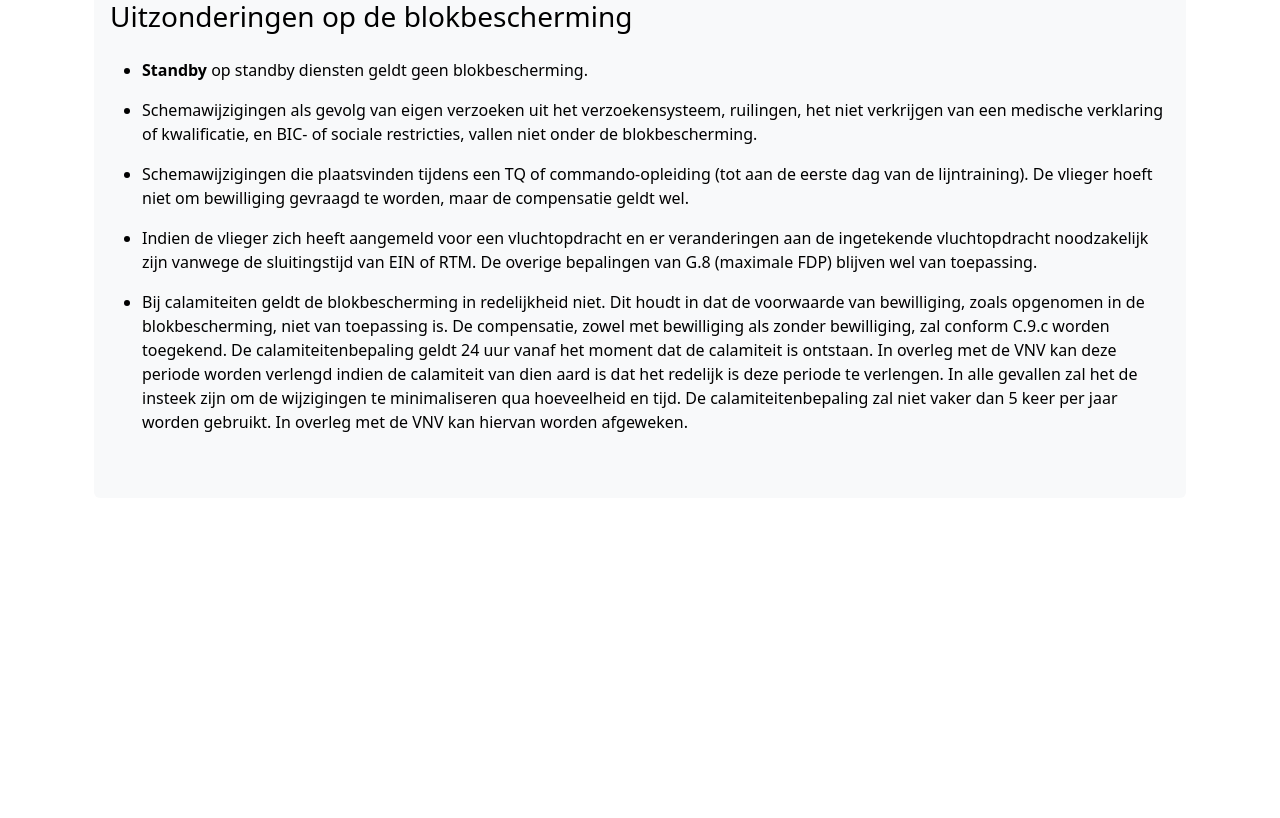
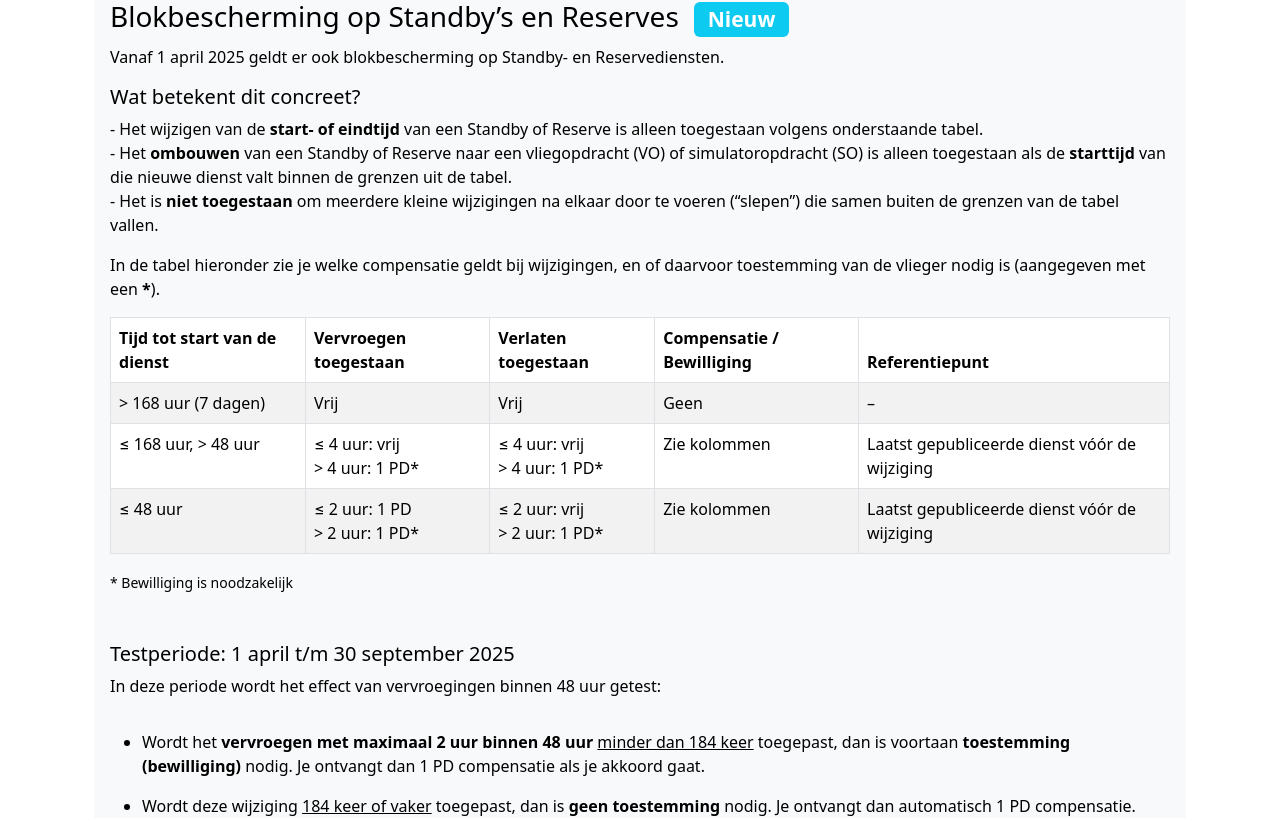
Before and after one commit to DartLazer/hvcao-pwa, a Nuxt app in the folder nuxt3/: page /blokbescherming in a window 1280 px wide. Shown: the part 1387-2205 px from the top of the page. Before the commit the page ends 1933 px from the top, so only its background shows below. Built offline with nearby package versions, Linux system fonts and the light colour scheme.

Commit message:
Add blokbescherming standby

```diff
--- a/nuxt3/pages/blokbescherming.vue
+++ b/nuxt3/pages/blokbescherming.vue
@@ -57,9 +57,91 @@
           </tbody>
         </table>
 
-        <blok-bescherming-tabel-accordion />
+        <blok-bescherming-tabel-accordion/>
 
-        <h3>Uitzonderingen op de blokbescherming</h3>
+        <!-- Standby Blok bescherming -->
+
+        <h3>Blokbescherming op Standby’s en Reserves <span class="badge bg-info ms-2">Nieuw</span></h3>
+        <p>
+          Vanaf 1 april 2025 geldt er ook blokbescherming op Standby- en Reservediensten.
+        </p>
+
+        <p>
+          <h5>Wat betekent dit concreet?</h5>
+          - Het wijzigen van de <b>start- of eindtijd</b> van een Standby of Reserve is alleen toegestaan volgens
+          onderstaande tabel.<br>
+          - Het <b>ombouwen</b> van een Standby of Reserve naar een vliegopdracht (VO) of simulatoropdracht (SO) is
+          alleen toegestaan als de <strong>starttijd</strong> van die nieuwe dienst valt binnen de grenzen uit de tabel.<br>
+          - Het is <b>niet toegestaan</b> om meerdere kleine wijzigingen na elkaar door te voeren (“slepen”) die samen
+          buiten de grenzen van de tabel vallen.
+        </p>
+
+        <p>
+          In de tabel hieronder zie je welke compensatie geldt bij wijzigingen, en of daarvoor toestemming van de
+          vlieger nodig is (aangegeven met een <b>*</b>).
+        </p>
+
+        <table class="table table-striped table-bordered">
+          <thead class="thead-dark">
+          <tr>
+            <th>Tijd tot start van de dienst</th>
+            <th>Vervroegen toegestaan</th>
+            <th>Verlaten toegestaan</th>
+            <th>Compensatie / Bewilliging</th>
+            <th>Referentiepunt</th>
+          </tr>
+          </thead>
+          <tbody>
+          <tr>
+            <td>&gt; 168 uur (7 dagen)</td>
+            <td>Vrij</td>
+            <td>Vrij</td>
+            <td>Geen</td>
+            <td>–</td>
+          </tr>
+          <tr>
+            <td>&le; 168 uur, &gt; 48 uur</td>
+            <td>&le; 4 uur: vrij<br>&gt; 4 uur: 1 PD*</td>
+            <td>&le; 4 uur: vrij<br>&gt; 4 uur: 1 PD*</td>
+            <td>Zie kolommen</td>
+            <td>Laatst gepubliceerde dienst vóór de wijziging</td>
+          </tr>
+          <tr>
+            <td>&le; 48 uur</td>
+            <td>&le; 2 uur: 1 PD<br>&gt; 2 uur: 1 PD*</td>
+            <td>&le; 2 uur: vrij<br>&gt; 2 uur: 1 PD*</td>
+            <td>Zie kolommen</td>
+            <td>Laatst gepubliceerde dienst vóór de wijziging</td>
+          </tr>
+          </tbody>
+        </table>
+        <p class="mb-5">
+          <small>
+            * Bewilliging is noodzakelijk
+          </small>
+        </p>
+
+        <h5>
+          Testperiode: 1 april t/m 30 september 2025
+        </h5>
+        <p>
+          In deze periode wordt het effect van vervroegingen binnen 48 uur getest:
+        </p>
+
+        <ul>
+          <li>
+            Wordt het <b>vervroegen met maximaal 2 uur binnen 48 uur</b> <u>minder dan 184 keer</u> toegepast, dan is
+            voortaan <b>toestemming (bewilliging)</b> nodig. Je ontvangt dan 1 PD compensatie als je akkoord gaat.
+          </li>
+          <li>
+            Wordt deze wijziging <u>184 keer of vaker</u> toegepast, dan is <b>geen toestemming</b> nodig. Je ontvangt
+            dan automatisch 1 PD compensatie.
+          </li>
+        </ul>
+        <hr class="mt-5" />
+        <!-- Einde Standby Blok bescherming -->
+
+        <h3 class="pt-4">Uitzonderingen op de blokbescherming</h3>
         <ul>
           <li>
             <b>Standby</b> op standby diensten geldt geen blokbescherming.
@@ -120,7 +202,7 @@ li {
   }
 }
 
- .button-accordion{
-   background: #f5eddf;
- }
+.button-accordion {
+  background: #f5eddf;
+}
 </style>
```
